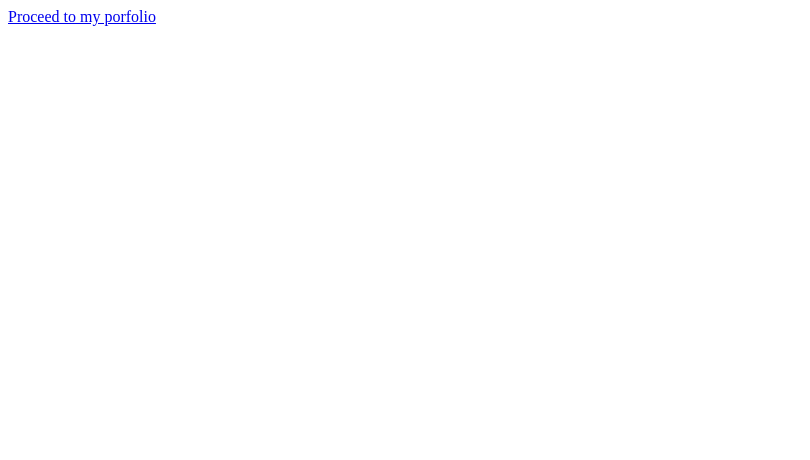
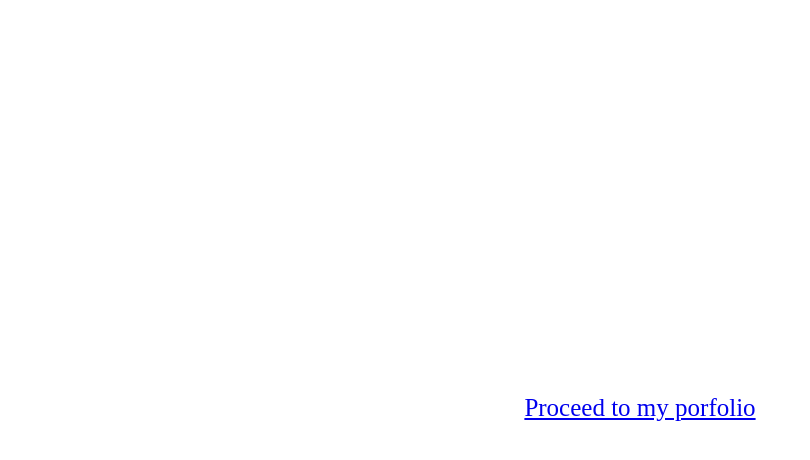
Before and after one commit to Hamsensen-sup/Dev-Portfolio, a website: page index.html in a window 1280 px wide. Shown: the whole page, without its empty margins (0-810 px from the left). Drawn offline with Linux system fonts and the light colour scheme.

Commit message:
how to center a div

```diff
--- a/index.html
+++ b/index.html
@@ -5,6 +5,17 @@
     <meta name="viewport" content="width=device-width, initial-scale=1.0">
     <title>Proceed</title>
 </head>
+<style>
+    body{
+        display: flex;
+        justify-content: center;
+        align-items: center;
+        height: 100vh;
+    }
+    a{
+        font-size: 25px;
+    }
+</style>
 <body>
     <a href="https://my-portfolio-zeta-weld-98.vercel.app/">Proceed to my porfolio</a>
 </body>
```
